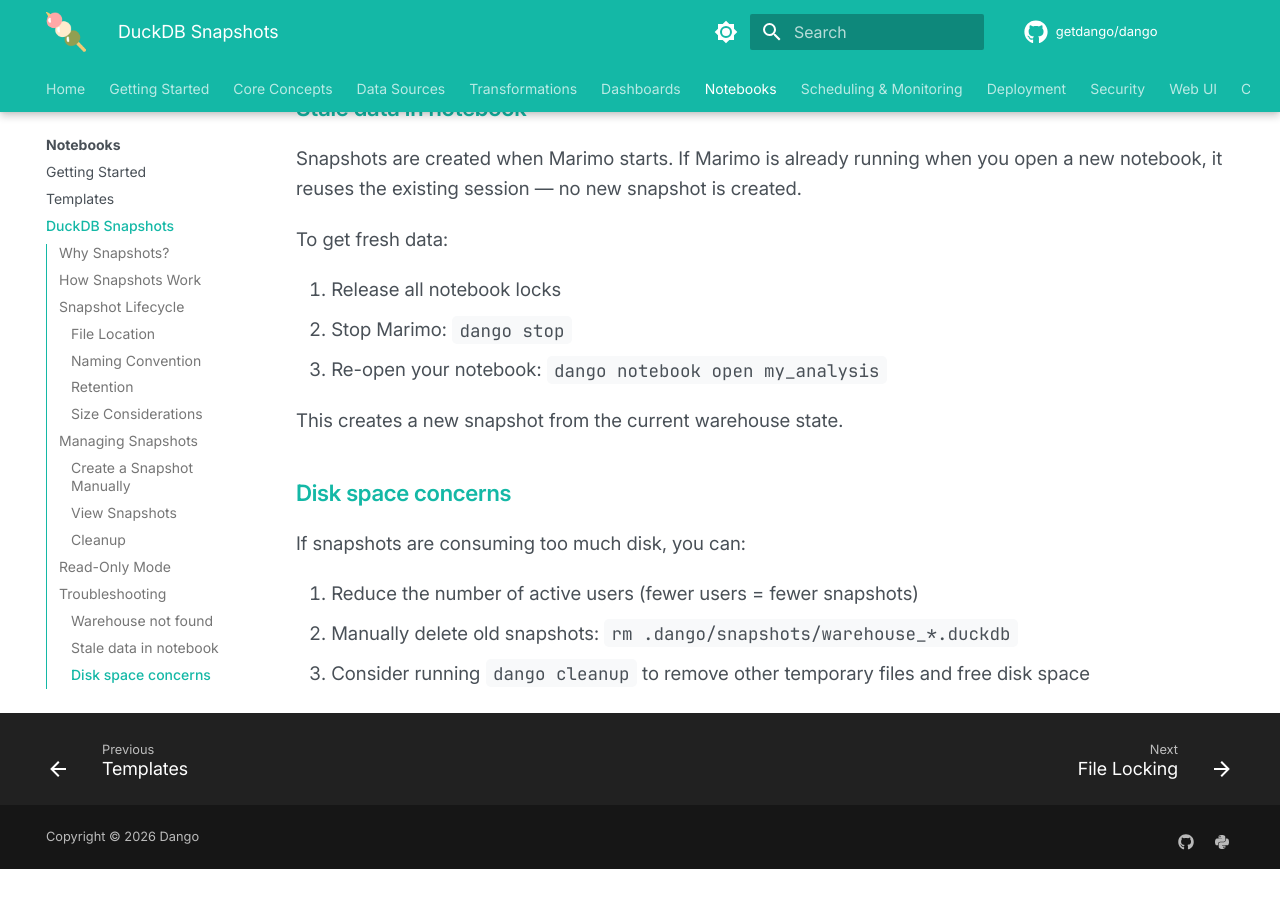
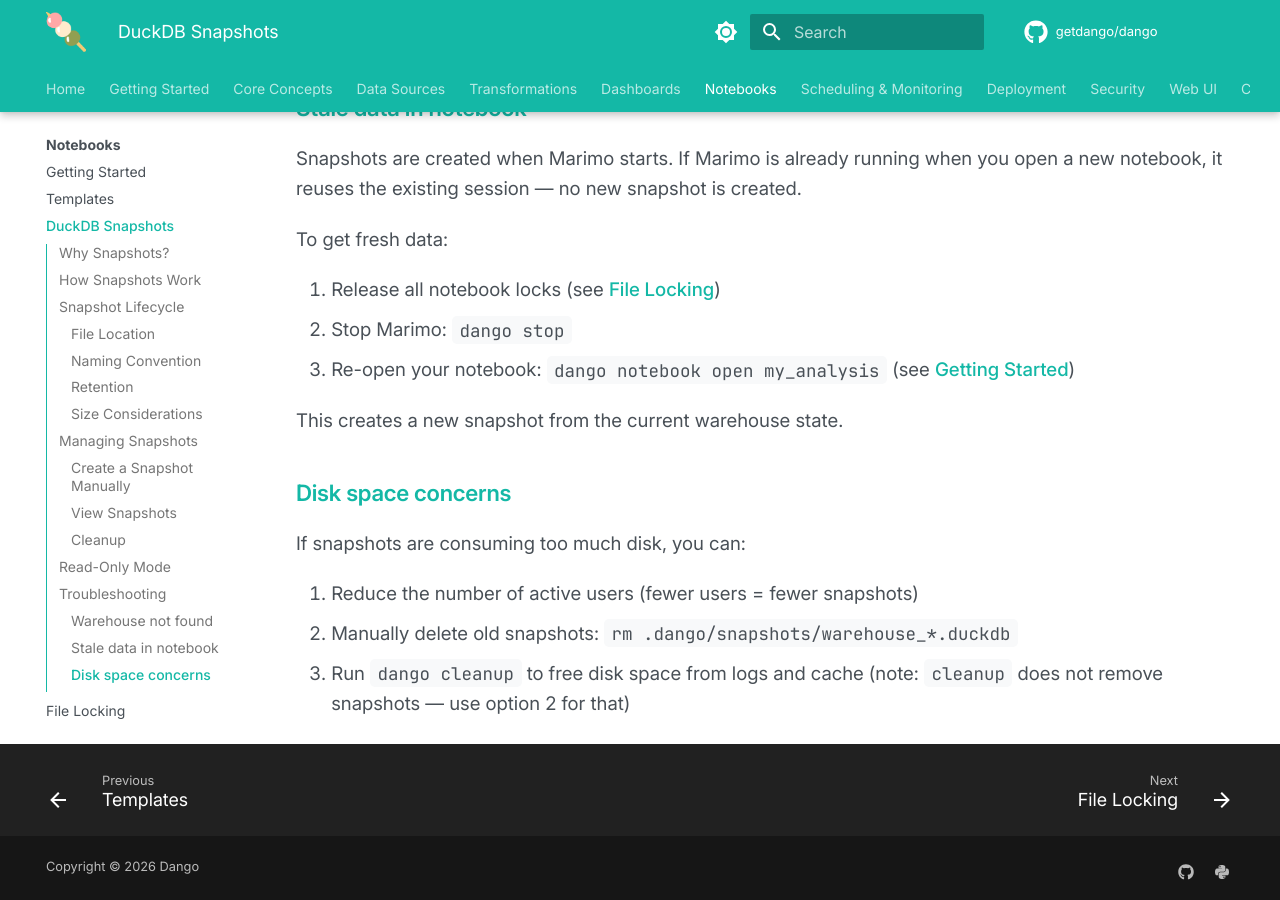
Before and after one commit to getdango/docs, an MkDocs documentation site: the page built from docs/notebooks/duckdb-snapshots.md, in a window 1280 px wide and 900 px high, scrolled down 3927 px. Built offline with MkDocs 1.6.1 and Material for MkDocs 9.7.7, drawn with Linux system fonts in a browser that asks for light colours; comment, search, counter and statistics services are not loaded; the version menu is left out; before the commit the page ends 4796 px from its top, so only the background shows below that; some of the changed text lies outside the part shown.

Commit message:
Add missing cross-links and clarify cleanup scope
- index.md: link DuckDB snapshots bullet to core-concepts/duckdb.md
- duckdb-snapshots.md: link step 5 to templates connection pattern
- duckdb-snapshots.md: link troubleshooting to file-locking.md and getting-started.md
- duckdb-snapshots.md: clarify that `dango cleanup` does not remove snapshots
- file-locking.md: link overview to getting-started.md and duckdb-snapshots.md

Co-Authored-By: Claude Opus 4.6 (1M context) <noreply@anthropic.com>

````diff
--- a/docs/notebooks/duckdb-snapshots.md
+++ b/docs/notebooks/duckdb-snapshots.md
@@ -24,7 +24,7 @@ When you open a notebook (and Marimo isn't already running), Dango:
 2. **Cleans up** old snapshots for the same user (keeps the 3 most recent)
 3. **Sets** the `DANGO_NOTEBOOK_DB_PATH` environment variable to point Marimo at the snapshot
 4. **Starts** Marimo with the snapshot path in its environment
-5. **Connects** — the notebook's `setup` cell reads `DANGO_NOTEBOOK_DB_PATH` and opens the snapshot in read-only mode
+5. **Connects** — the notebook's `setup` cell reads `DANGO_NOTEBOOK_DB_PATH` and opens the snapshot in read-only mode (see [Templates — DuckDB Connection Pattern](templates.md#duckdb-connection-pattern))
 
 ```
 data/warehouse.duckdb ──copy──> .dango/snapshots/warehouse_admin_20260515_143022.duckdb
@@ -135,9 +135,9 @@ Snapshots are created when Marimo starts. If Marimo is already running when you
 
 To get fresh data:
 
-1. Release all notebook locks
+1. Release all notebook locks (see [File Locking](file-locking.md))
 2. Stop Marimo: `dango stop`
-3. Re-open your notebook: `dango notebook open my_analysis`
+3. Re-open your notebook: `dango notebook open my_analysis` (see [Getting Started](getting-started.md#step-2-open-a-notebook))
 
 This creates a new snapshot from the current warehouse state.
 
@@ -147,4 +147,4 @@ If snapshots are consuming too much disk, you can:
 
 1. Reduce the number of active users (fewer users = fewer snapshots)
 2. Manually delete old snapshots: `rm .dango/snapshots/warehouse_*.duckdb`
-3. Consider running `dango cleanup` to remove other temporary files and free disk space
+3. Run `dango cleanup` to free disk space from logs and cache (note: `cleanup` does not remove snapshots — use option 2 for that)
````
Also changed, not shown: docs/notebooks/file-locking.md (+3 -1 lines), docs/notebooks/index.md (+1 -1 lines).
